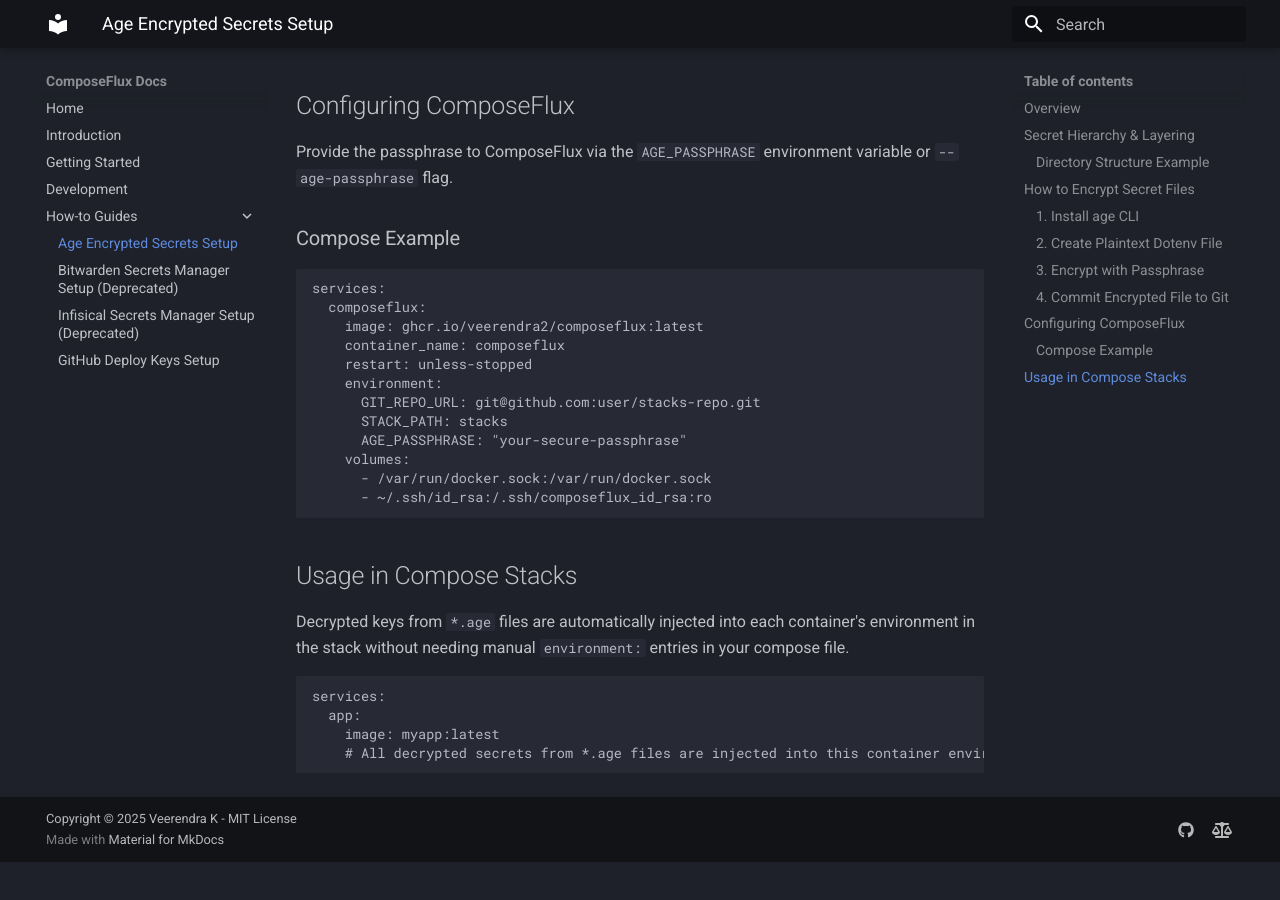
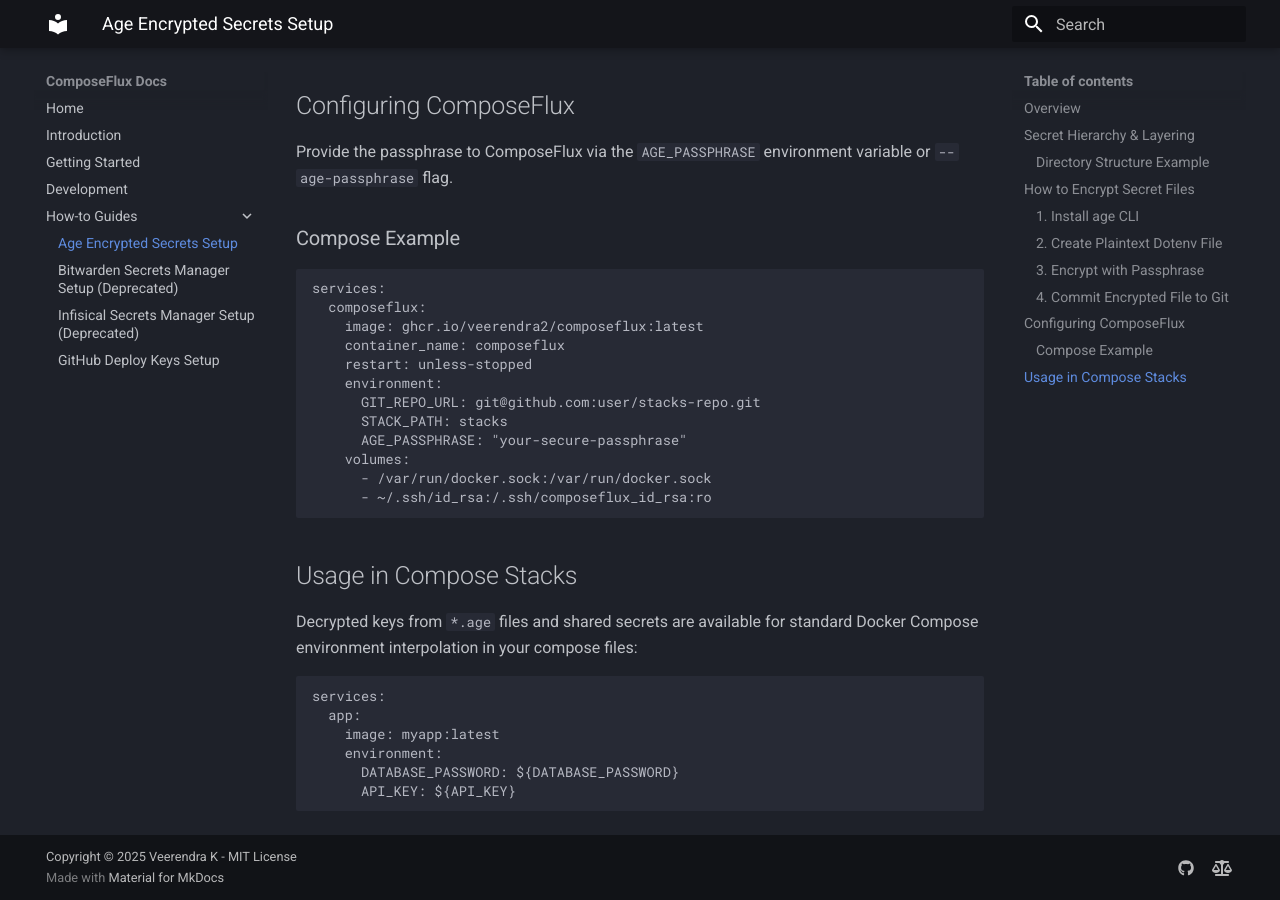
Before and after one commit to veerendra2/composeflux, an MkDocs documentation site: the page built from docs/how-to-guides/AgeSecrets.md, in a window 1280 px wide and 900 px high, scrolled down 2275 px. Built offline with MkDocs 1.6.1 and Material for MkDocs 9.7.7, drawn with Linux system fonts in a browser that asks for light colours; before the commit the page ends 3137 px from its top, so only the background shows below that.

Commit message:
feat(secrets): switch from direct container injection to compose environment interpolation

````diff
--- a/docs/how-to-guides/AgeSecrets.md
+++ b/docs/how-to-guides/AgeSecrets.md
@@ -112,11 +112,13 @@
 
 ## Usage in Compose Stacks
 
-Decrypted keys from `*.age` files are automatically injected into each container's environment in the stack without needing manual `environment:` entries in your compose file.
+Decrypted keys from `*.age` files and shared secrets are available for standard Docker Compose environment interpolation in your compose files:
 
 ```yaml
 services:
   app:
     image: myapp:latest
-    # All decrypted secrets from *.age files are injected into this container environment automatically.
+    environment:
+      DATABASE_PASSWORD: ${DATABASE_PASSWORD}
+      API_KEY: ${API_KEY}
 ```
````
Also changed, not shown: 1 other file.
